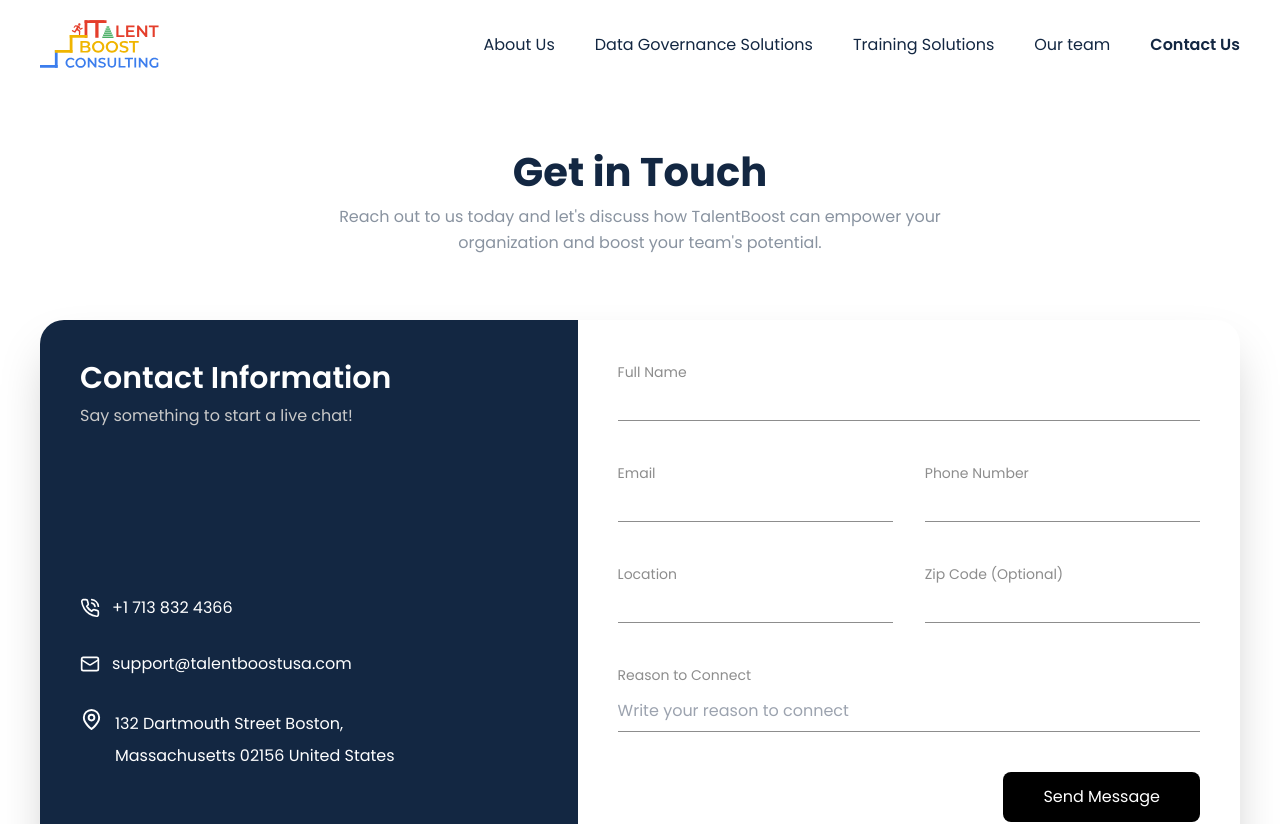
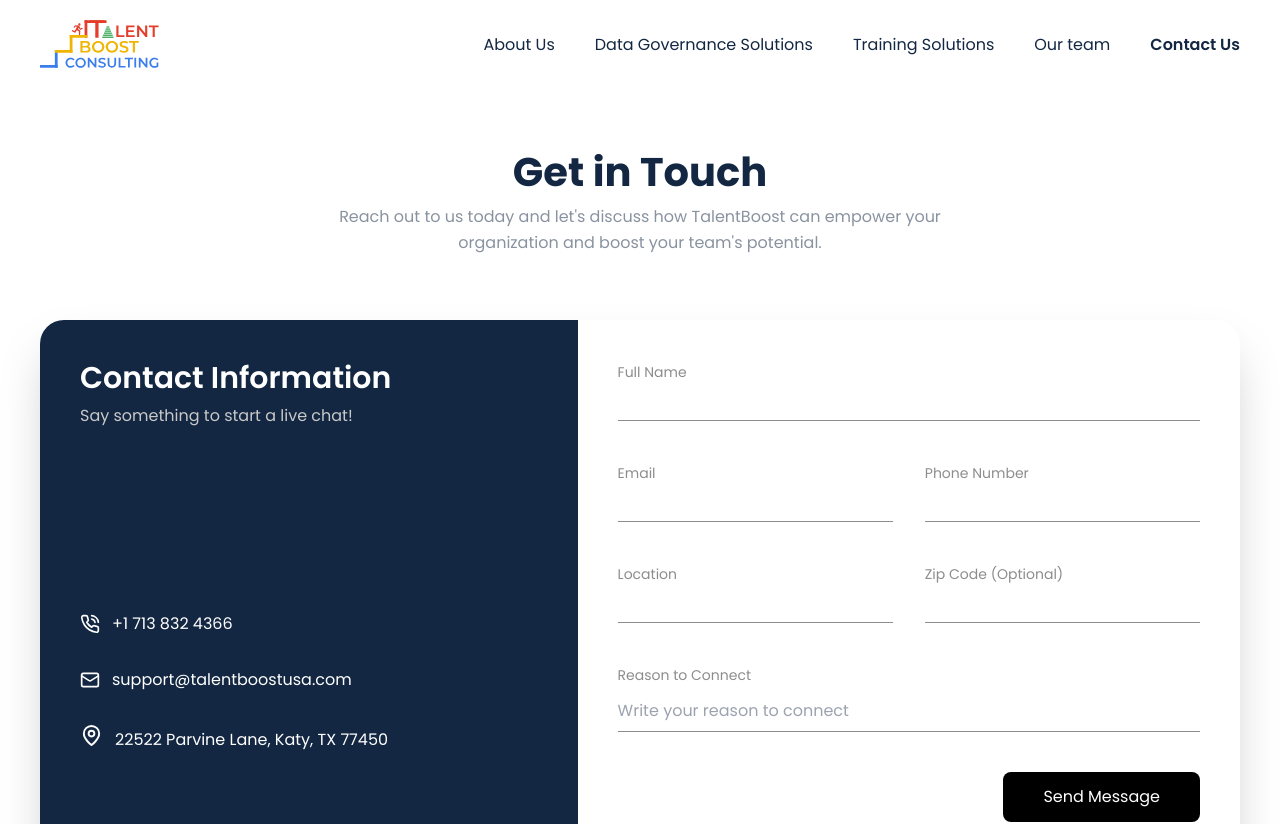
Before and after one commit to Kevin-Tyy/TalentBoost, a Next.js app: page /contact in a window 1280 px wide. Shown: the top 824 px of the page. Built offline with nearby package versions, Linux system fonts and the light colour scheme.

Commit message:
Update page.tsx

```diff
--- a/app/contact/page.tsx
+++ b/app/contact/page.tsx
@@ -35,7 +35,7 @@ export default function page() {
                 </div>
                 <div className="flex gap-3 text-white">
                   <MapPin size={23} />
-                  <p className="max-w-xs leading-loose">132 Dartmouth Street Boston, Massachusetts 02156 United States</p>
+                  <p className="max-w-xs leading-loose">22522 Parvine Lane, Katy, TX 77450</p>
                 </div>
               </div>
               <div className="flex gap-4">
```
